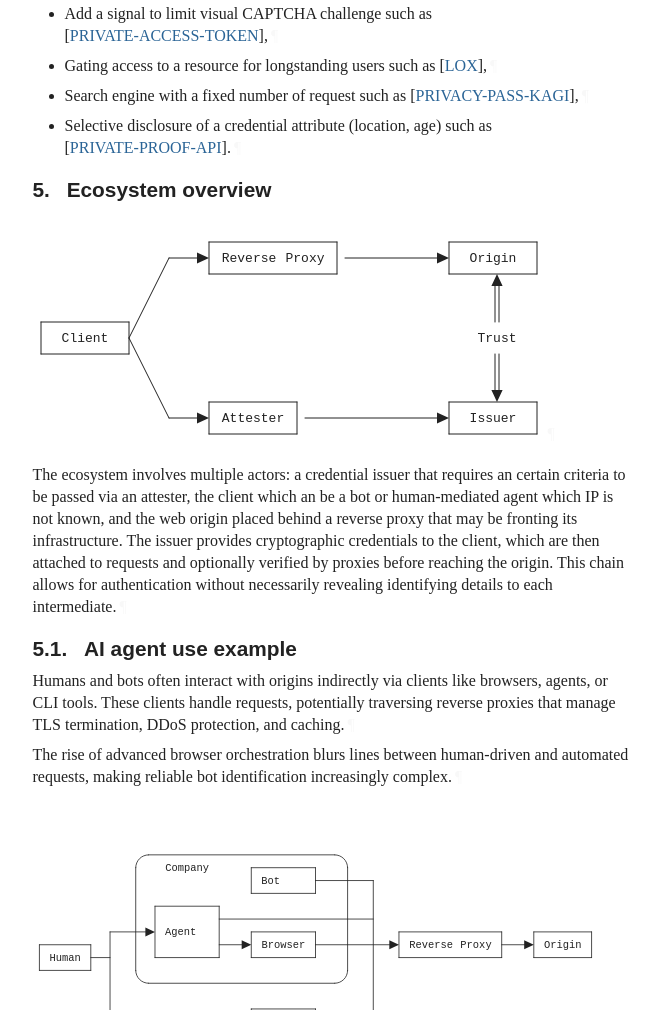
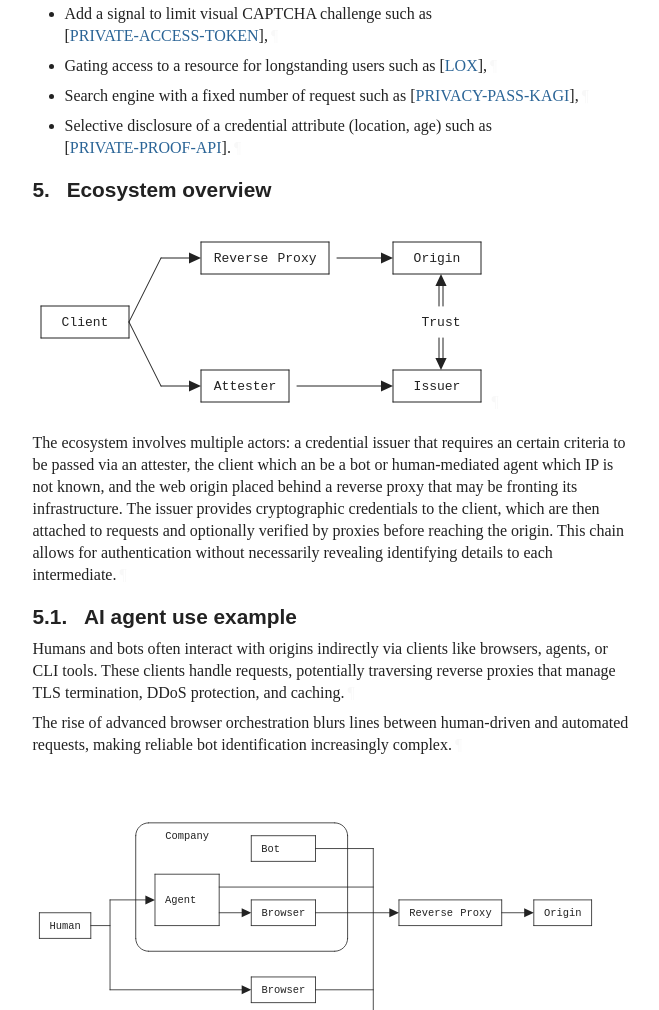
Before and after one commit to thibmeu/draft-meunier-glossary-somehow, a plain HTML site: page draft-meunier-web-bot-auth-glossary.html in a window 1280 px wide. Shown: the part 3229-4239 px from the top of the page, without its empty margins (92-751 px from the left). Drawn offline with Linux system fonts and the light colour scheme; a web font is replaced by a local one.

Commit message:
Script updating gh-pages from b7976cb. [ci skip]

```diff
--- a/draft-meunier-web-bot-auth-glossary.html
+++ b/draft-meunier-web-bot-auth-glossary.html
@@ -1485,51 +1485,51 @@ identity.<a href="#section-4.3-1" class="pilcrow">¶</a></p>
       </h2>
 <div id="section-5-1">
         <div class="alignLeft art-svg artwork" id="section-5-1.1">
-<svg xmlns="http://www.w3.org/2000/svg" version="1.1" height="240" width="512" viewBox="0 0 512 240" class="diagram" text-anchor="middle" font-family="monospace" font-size="13px" stroke-linecap="round">
-            <path d="M 8,112 L 8,144" fill="none" stroke="black"></path>
-            <path d="M 96,112 L 96,144" fill="none" stroke="black"></path>
-            <path d="M 176,32 L 176,64" fill="none" stroke="black"></path>
-            <path d="M 176,192 L 176,224" fill="none" stroke="black"></path>
-            <path d="M 264,192 L 264,224" fill="none" stroke="black"></path>
-            <path d="M 304,32 L 304,64" fill="none" stroke="black"></path>
-            <path d="M 416,32 L 416,64" fill="none" stroke="black"></path>
-            <path d="M 416,192 L 416,224" fill="none" stroke="black"></path>
-            <path d="M 466,72 L 466,112" fill="none" stroke="black"></path>
-            <path d="M 462,72 L 462,112" fill="none" stroke="black"></path>
-            <path d="M 466,144 L 466,184" fill="none" stroke="black"></path>
-            <path d="M 462,144 L 462,184" fill="none" stroke="black"></path>
-            <path d="M 504,32 L 504,64" fill="none" stroke="black"></path>
-            <path d="M 504,192 L 504,224" fill="none" stroke="black"></path>
-            <path d="M 176,32 L 304,32" fill="none" stroke="black"></path>
-            <path d="M 416,32 L 504,32" fill="none" stroke="black"></path>
-            <path d="M 136,48 L 168,48" fill="none" stroke="black"></path>
-            <path d="M 312,48 L 408,48" fill="none" stroke="black"></path>
-            <path d="M 176,64 L 304,64" fill="none" stroke="black"></path>
-            <path d="M 416,64 L 504,64" fill="none" stroke="black"></path>
-            <path d="M 8,112 L 96,112" fill="none" stroke="black"></path>
-            <path d="M 8,144 L 96,144" fill="none" stroke="black"></path>
-            <path d="M 176,192 L 264,192" fill="none" stroke="black"></path>
-            <path d="M 416,192 L 504,192" fill="none" stroke="black"></path>
-            <path d="M 136,208 L 168,208" fill="none" stroke="black"></path>
-            <path d="M 272,208 L 408,208" fill="none" stroke="black"></path>
-            <path d="M 176,224 L 264,224" fill="none" stroke="black"></path>
-            <path d="M 416,224 L 504,224" fill="none" stroke="black"></path>
-            <path d="M 96,128 L 136,208" fill="none" stroke="black"></path>
-            <path d="M 96,128 L 136,48" fill="none" stroke="black"></path>
-            <polygon class="arrowhead" points="472,184 460,178.4 460,189.6" fill="black" transform="rotate(90,464,184)"></polygon>
-            <polygon class="arrowhead" points="472,72 460,66.4 460,77.6" fill="black" transform="rotate(270,464,72)"></polygon>
-            <polygon class="arrowhead" points="416,208 404,202.4 404,213.6" fill="black" transform="rotate(0,408,208)"></polygon>
-            <polygon class="arrowhead" points="416,48 404,42.4 404,53.6" fill="black" transform="rotate(0,408,48)"></polygon>
-            <polygon class="arrowhead" points="176,208 164,202.4 164,213.6" fill="black" transform="rotate(0,168,208)"></polygon>
-            <polygon class="arrowhead" points="176,48 164,42.4 164,53.6" fill="black" transform="rotate(0,168,48)"></polygon>
+<svg xmlns="http://www.w3.org/2000/svg" version="1.1" height="208" width="456" viewBox="0 0 456 208" class="diagram" text-anchor="middle" font-family="monospace" font-size="13px" stroke-linecap="round">
+            <path d="M 8,96 L 8,128" fill="none" stroke="black"></path>
+            <path d="M 96,96 L 96,128" fill="none" stroke="black"></path>
+            <path d="M 168,32 L 168,64" fill="none" stroke="black"></path>
+            <path d="M 168,160 L 168,192" fill="none" stroke="black"></path>
+            <path d="M 256,160 L 256,192" fill="none" stroke="black"></path>
+            <path d="M 296,32 L 296,64" fill="none" stroke="black"></path>
+            <path d="M 360,32 L 360,64" fill="none" stroke="black"></path>
+            <path d="M 360,160 L 360,192" fill="none" stroke="black"></path>
+            <path d="M 410,72 L 410,96" fill="none" stroke="black"></path>
+            <path d="M 406,72 L 406,96" fill="none" stroke="black"></path>
+            <path d="M 410,128 L 410,152" fill="none" stroke="black"></path>
+            <path d="M 406,128 L 406,152" fill="none" stroke="black"></path>
+            <path d="M 448,32 L 448,64" fill="none" stroke="black"></path>
+            <path d="M 448,160 L 448,192" fill="none" stroke="black"></path>
+            <path d="M 168,32 L 296,32" fill="none" stroke="black"></path>
+            <path d="M 360,32 L 448,32" fill="none" stroke="black"></path>
+            <path d="M 128,48 L 160,48" fill="none" stroke="black"></path>
+            <path d="M 304,48 L 352,48" fill="none" stroke="black"></path>
+            <path d="M 168,64 L 296,64" fill="none" stroke="black"></path>
+            <path d="M 360,64 L 448,64" fill="none" stroke="black"></path>
+            <path d="M 8,96 L 96,96" fill="none" stroke="black"></path>
+            <path d="M 8,128 L 96,128" fill="none" stroke="black"></path>
+            <path d="M 168,160 L 256,160" fill="none" stroke="black"></path>
+            <path d="M 360,160 L 448,160" fill="none" stroke="black"></path>
+            <path d="M 128,176 L 160,176" fill="none" stroke="black"></path>
+            <path d="M 264,176 L 352,176" fill="none" stroke="black"></path>
+            <path d="M 168,192 L 256,192" fill="none" stroke="black"></path>
+            <path d="M 360,192 L 448,192" fill="none" stroke="black"></path>
+            <path d="M 96,112 L 128,176" fill="none" stroke="black"></path>
+            <path d="M 96,112 L 128,48" fill="none" stroke="black"></path>
+            <polygon class="arrowhead" points="416,152 404,146.4 404,157.6" fill="black" transform="rotate(90,408,152)"></polygon>
+            <polygon class="arrowhead" points="416,72 404,66.4 404,77.6" fill="black" transform="rotate(270,408,72)"></polygon>
+            <polygon class="arrowhead" points="360,176 348,170.4 348,181.6" fill="black" transform="rotate(0,352,176)"></polygon>
+            <polygon class="arrowhead" points="360,48 348,42.4 348,53.6" fill="black" transform="rotate(0,352,48)"></polygon>
+            <polygon class="arrowhead" points="168,176 156,170.4 156,181.6" fill="black" transform="rotate(0,160,176)"></polygon>
+            <polygon class="arrowhead" points="168,48 156,42.4 156,53.6" fill="black" transform="rotate(0,160,48)"></polygon>
             <g class="text">
-              <text x="216" y="52">Reverse</text>
-              <text x="272" y="52">Proxy</text>
-              <text x="460" y="52">Origin</text>
-              <text x="52" y="132">Client</text>
-              <text x="464" y="132">Trust</text>
-              <text x="220" y="212">Attester</text>
-              <text x="460" y="212">Issuer</text>
+              <text x="208" y="52">Reverse</text>
+              <text x="264" y="52">Proxy</text>
+              <text x="404" y="52">Origin</text>
+              <text x="52" y="116">Client</text>
+              <text x="408" y="116">Trust</text>
+              <text x="212" y="180">Attester</text>
+              <text x="404" y="180">Issuer</text>
             </g>
           </svg><a href="#section-5-1.1" class="pilcrow">¶</a>
 </div>
```
Also changed, not shown: draft-meunier-web-bot-auth-glossary.txt (+11 -13 lines).
